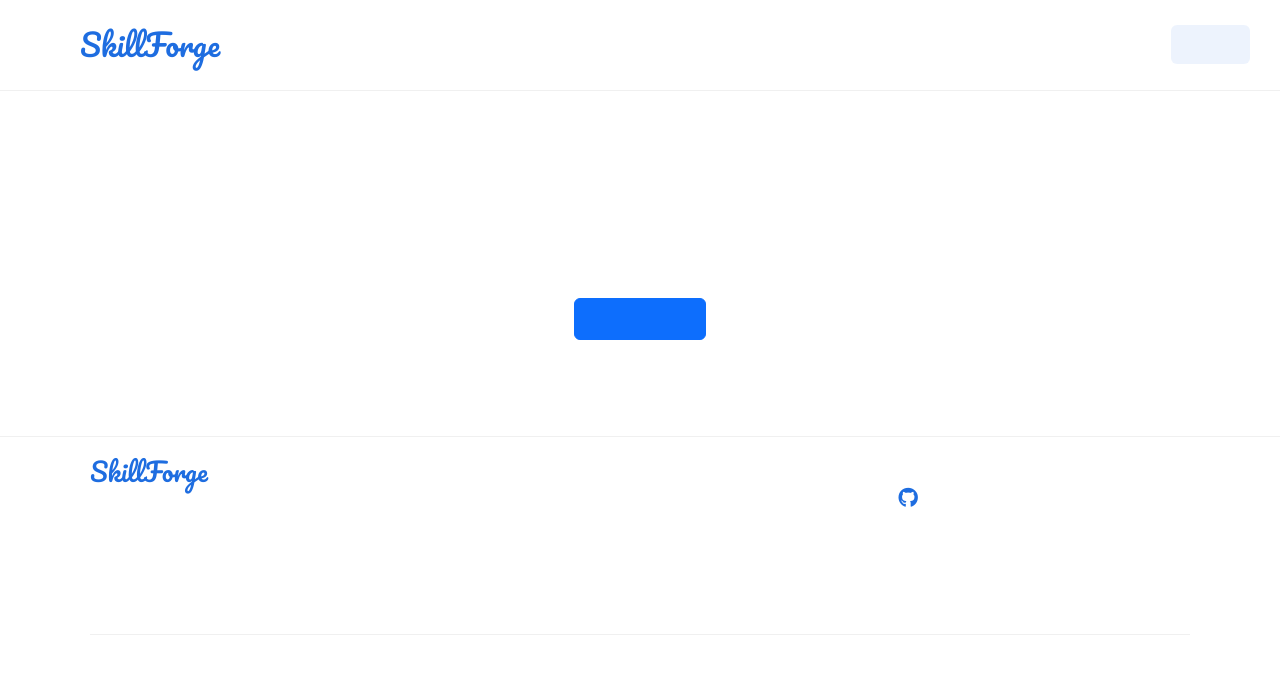
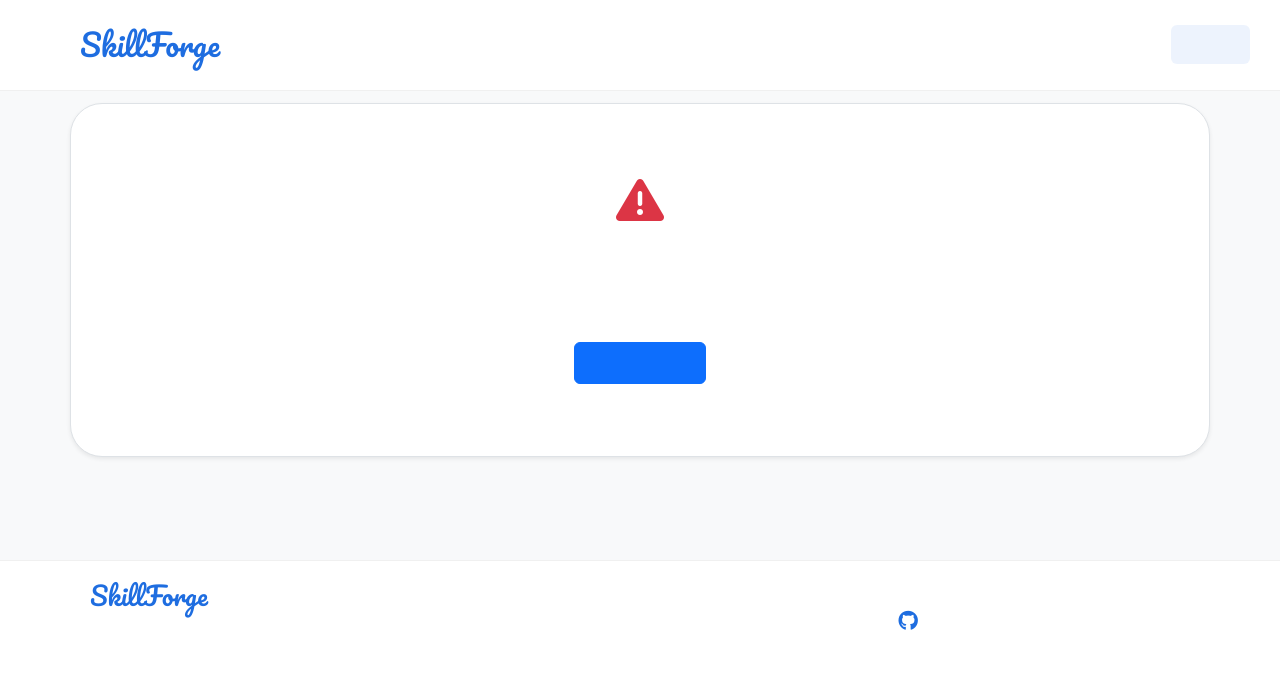
Before and after one commit to ahmadessawii06/skillforge, a React (Vite) app in the folder frontend/: page /skillforge/interview in a window 1280 px wide. Shown: the top 674 px of the page. Built offline with nearby package versions, Linux system fonts and the light colour scheme; no server answers.

Commit message:
update(frontend): enhance NoCV component and improve Interview page layout

```diff
--- a/frontend/src/components/common/NoCV.tsx
+++ b/frontend/src/components/common/NoCV.tsx
@@ -5,6 +5,7 @@ const NoCv = () => {
 
     return (
         <div className="d-flex flex-column justify-content-center align-items-center text-center py-5">
+            <i className="fas fa-exclamation-triangle fa-3x text-danger mb-3"></i>
             <h2 className="fw-bold mb-3">No CV Found</h2>
             <p className="text-muted mb-4">
                 You need to upload your CV first to start an AI interview.
--- a/frontend/src/pages/interview/Interview.tsx
+++ b/frontend/src/pages/interview/Interview.tsx
@@ -191,15 +191,21 @@ const Ai: React.FC = () => {
   const hasData = Boolean(
     interviewId || routeState?.generationRequest
   );
-
   if (!hasData) {
     return (
-      <div style={{ marginTop: "100px" }} className="container py-5">
-        <NoCv />
+      <main className="bg-light">
+            <div
+        className="d-flex justify-content-center align-items-center"
+        style={{ minHeight: "70vh" }}
+      >
+        <div className="container bg-white rounded-5 shadow-sm border border-slate-200 p-4 text-center">
+          <NoCv />
+        </div>
       </div>
+      </main>
+
     );
   }
-
   if (loading) return <LoadingPage />;
 
   if (error) {
```
